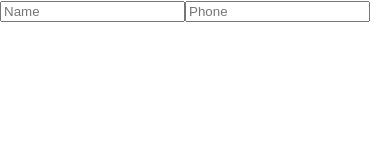
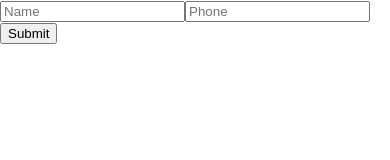
Before and after one commit to dkim0827/react_contact_book, a React (Create React App) app: page / in a window 390 px wide. Shown: the top 160 px of the page. Built offline with nearby package versions, Linux system fonts and the light colour scheme.

Commit message:
sent state of PhoneForm Component to Parent Component

```diff
--- a/src/App.js
+++ b/src/App.js
@@ -2,10 +2,13 @@ import React, { Component } from "react";
 import PhoneForm from "./components/PhoneForm";
 
 class App extends Component {
+  handleCreate = data => {
+    console.log(data);
+  };
   render() {
     return (
       <div>
-        <PhoneForm />
+        <PhoneForm onCreate={this.handleCreate} />
       </div>
     );
   }
--- a/src/components/PhoneForm.js
+++ b/src/components/PhoneForm.js
@@ -8,13 +8,25 @@ class PhoneForm extends Component {
 
   handleChange = e => {
     this.setState({
-      [e.target.name]: e.target.value
+      [e.target.name]: e.target.value // Computed Property names
+    });
+  };
+
+  handleSubmit = e => {
+    // Prevnt Reloading
+    e.preventDefault();
+    // send this.state to parent through onCreate
+    this.props.onCreate(this.state);
+    // Reset
+    this.setState({
+      name: "",
+      phone: ""
     });
   };
 
   render() {
     return (
-      <form>
+      <form onSubmit={this.handleSubmit}>
         <input
           placeholder="Name"
           value={this.state.name}
@@ -28,7 +40,7 @@ class PhoneForm extends Component {
           name="phone"
         />
         <div>
-          {this.state.name} {this.state.phone}
+          <button type="submit">Submit</button>
         </div>
       </form>
     );
```
